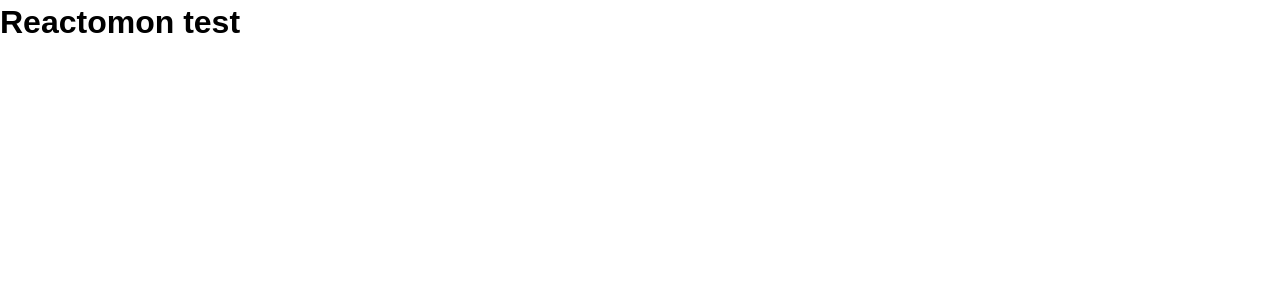
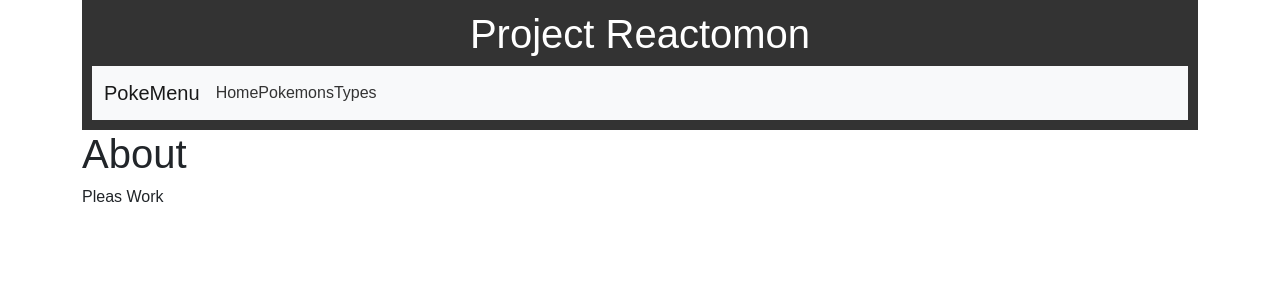
Before and after one commit to sector032/reactomon-sector032, a React (Create React App) app: page /types in a window 1280 px wide. Shown: the top 300 px of the page. Built offline with nearby package versions, Linux system fonts and the light colour scheme.

Commit message:
routing done

```diff
--- a/package.json
+++ b/package.json
@@ -6,8 +6,10 @@
     "@testing-library/jest-dom": "^5.11.6",
     "@testing-library/react": "^11.2.2",
     "@testing-library/user-event": "^12.6.0",
+    "axios": "^0.21.0",
     "react": "^17.0.1",
     "react-dom": "^17.0.1",
+    "react-router-dom": "^5.2.0",
     "react-scripts": "4.0.1",
     "web-vitals": "^0.2.4"
   },
--- a/public/index.html
+++ b/public/index.html
@@ -12,6 +12,8 @@
     <link rel="apple-touch-icon" href="%PUBLIC_URL%/logo192.png" />
 
     <link rel="manifest" href="%PUBLIC_URL%/manifest.json" />
+    <link href="https://cdn.jsdelivr.net/npm/bootstrap@5.0.0-beta1/dist/css/bootstrap.min.css" rel="stylesheet" integrity="sha384-giJF6kkoqNQ00vy+HMDP7azOuL0xtbfIcaT9wjKHr8RbDVddVHyTfAAsrekwKmP1" crossorigin="anonymous">
+    <script src="https://cdn.jsdelivr.net/npm/bootstrap@5.0.0-beta1/dist/js/bootstrap.bundle.min.js" integrity="sha384-ygbV9kiqUc6oa4msXn9868pTtWMgiQaeYH7/t7LECLbyPA2x65Kgf80OJFdroafW" crossorigin="anonymous"></script>
 
     <title>Reactomon</title>
   </head>
--- a/src/App.js
+++ b/src/App.js
@@ -1,14 +1,39 @@
 import React, { Component } from 'react';
+import { BrowserRouter as Router, Route } from 'react-router-dom';
+import Navbar from './components/layout/Navbar';
+import PokemonList from './components/PokemonList';
+import Types from './components/Types';
+import axios from 'axios';
+
 import './App.css';
 
 class App extends Component {
+  state = {
+    pokelist: [],
+  };
+
+  /* componentDidMount() {
+    axios
+      .get('https://pokeapi.co/api/v2/pokemon')
+      .then((res) => this.setState({pokelist: res.data}));
+  }*/
+
   render() {
-
     return (
-      <div className="App">
-        <h1>Reactomon test</h1>
-    </div>
-  );
+      <Router>
+        <div className='App'>
+          <div className='container'>
+            <Navbar />
+            <Route exact path="/" render={props => (
+              <React.Fragment>
+                <PokemonList pokelist={this.state.pokelist} />
+              </React.Fragment>
+            )} />
+            <Route path="/types" component={Types}/>
+          </div>
+        </div>
+      </Router>
+    );
   }
 }
 
--- /dev/null
+++ b/src/components/PokeItem.js
@@ -0,0 +1,13 @@
+import React, { Component } from 'react'
+
+export class PokeItem extends Component {
+    render() {
+        return (
+            <div>
+                <p>{this.props.poke.name}</p>
+            </div>
+        )
+    }
+}
+
+export default PokeItem
--- /dev/null
+++ b/src/components/PokemonList.js
@@ -0,0 +1,14 @@
+import React, { Component } from 'react';
+import PokeItem from './PokeItem';
+
+class PokemonList extends Component {
+  render() {
+    return this.props.pokelist.map((poke) => (
+      <h1>
+        <PokeItem poke={poke}/>
+      </h1>
+    ));
+  }
+}
+
+export default PokemonList;
--- /dev/null
+++ b/src/components/Types.js
@@ -0,0 +1,10 @@
+import React from 'react';
+
+export default function Types() {
+  return (
+    <React.Fragment>
+      <h1>About</h1>
+      <p>Pleas Work</p>
+    </React.Fragment>
+  );
+}
--- /dev/null
+++ b/src/components/layout/Navbar.js
@@ -0,0 +1,48 @@
+import React from 'react';
+import { Link } from 'react-router-dom';
+
+export default function Navbar() {
+  return (
+    <header style={headerStyle}>
+      <h1>Project Reactomon</h1>
+      <nav class='navbar navbar-expand-lg navbar-light bg-light'>
+        <div class='container-fluid'>
+          <a class='navbar-brand' href='#'>
+            PokeMenu
+          </a>
+          <button
+            class='navbar-toggler'
+            type='button'
+            data-bs-toggle='collapse'
+            data-bs-target='#navbarNav'
+            aria-controls='navbarNav'
+            aria-expanded='false'
+            aria-label='Toggle navigation'
+          >
+            <span class='navbar-toggler-icon'></span>
+          </button>
+          <div class='collapse navbar-collapse' id='navbarNav'>
+            <ul class='navbar-nav'>
+              <li class='nav-item'>
+                <Link to='/'>Home</Link>
+              </li>
+              <li class='nav-item'>
+                <Link to='/pokemons'>Pokemons</Link>
+              </li>
+              <li class='nav-item'>
+                <Link to='/types'>Types</Link>
+              </li>
+            </ul>
+          </div>
+        </div>
+      </nav>
+    </header>
+  );
+}
+
+const headerStyle = {
+  textAlign: 'center',
+  padding: '10px',
+  background: '#333',
+  color: '#fff',
+};
```
Also changed, not shown: 2 other files (tests, documents, lock files or other folders).
